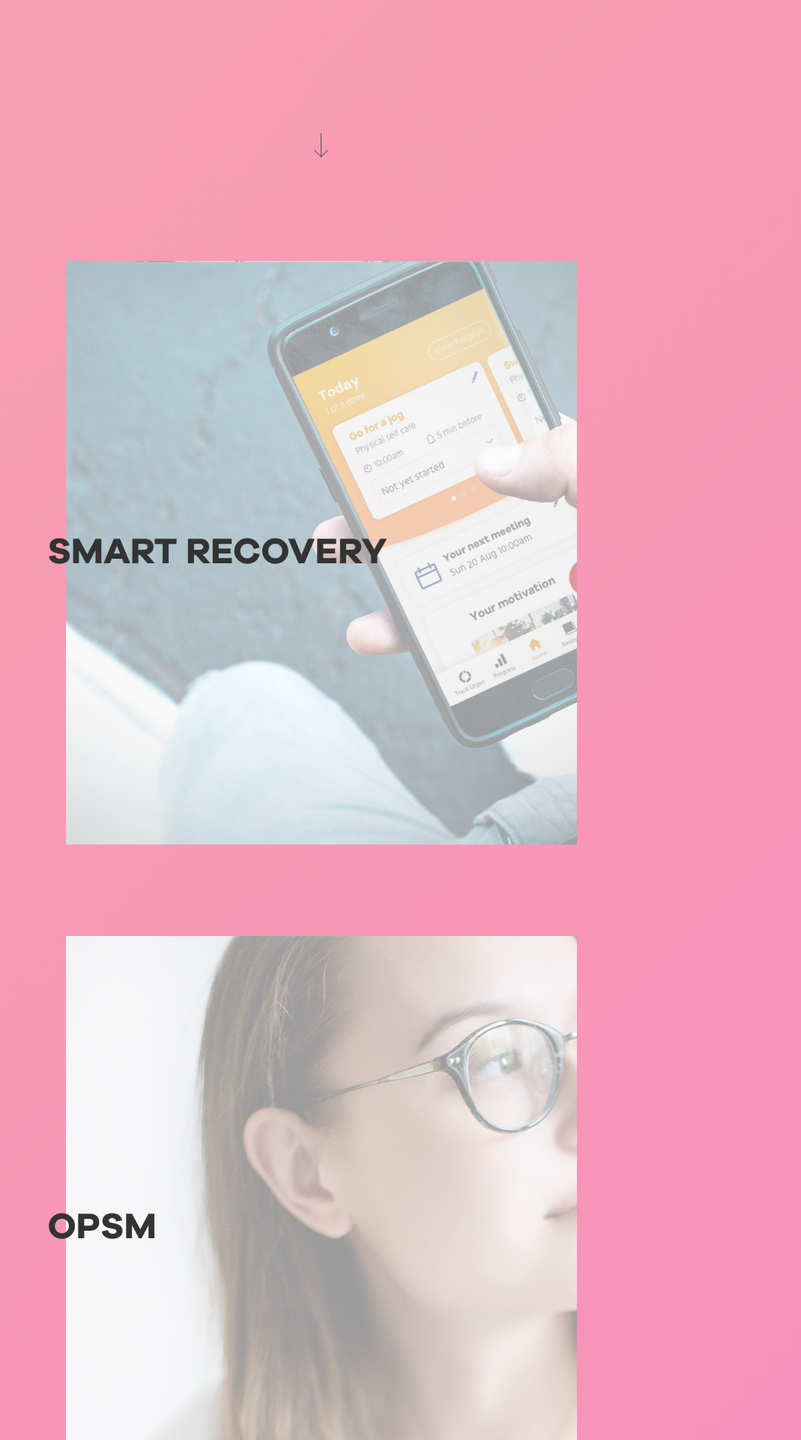
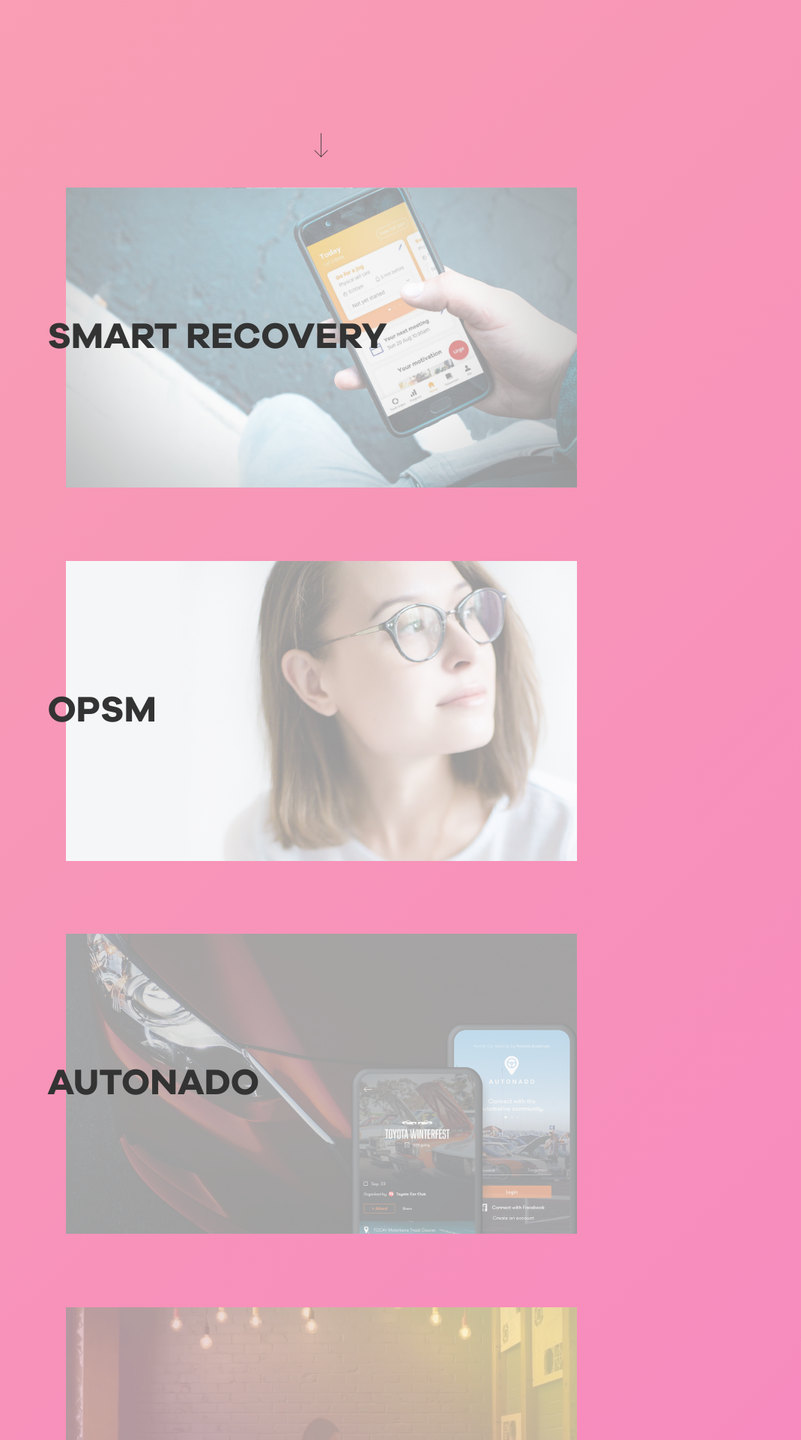
Before and after one commit to awesomesauceboss/awesomesauceboss.github.io, a Jekyll site: the page built from index.html, in a window 1280 px wide. Shown: the part 650-2570 px from the top of the page at 75% size, without its empty margins (211-1280 px from the left). Built offline with Jekyll 4.4.1, drawn with Linux system fonts in a browser that asks for light colours; some web fonts are replaced.

```diff
--- a/css/styles.css
+++ b/css/styles.css
@@ -475,18 +475,16 @@ u {
     margin-right: 3.75rem; } }
 
 .project-preview {
-  height: 100vh;
-  padding-bottom: 1.875rem;
-  padding-top: 80px; }
+  height: 400px;
+  margin-bottom: 4.6875rem; }
   @media (min-width: 40em) {
     .project-preview {
-      height: 100vh;
-      padding-top: 7.5rem; } }
+      margin-bottom: 7.5rem; } }
   .project-preview:last-child .project-preview__container-bottom {
     display: none; }
 
 .project-preview__container-top {
-  height: 100%;
+  height: 400px;
   position: relative;
   padding-left: 0.9375rem;
   padding-right: 0.9375rem; }
```
Also changed, not shown: _sass/components/_project-preview.scss (+6 -6 lines), 1 other file.
